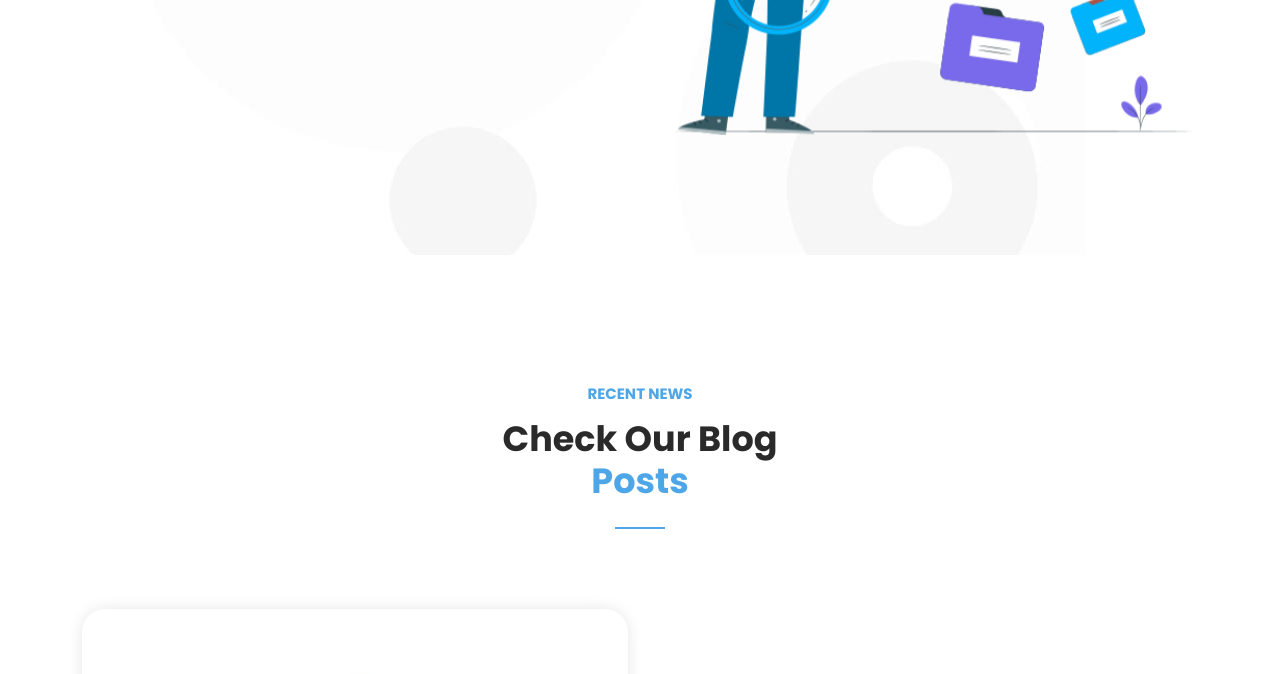
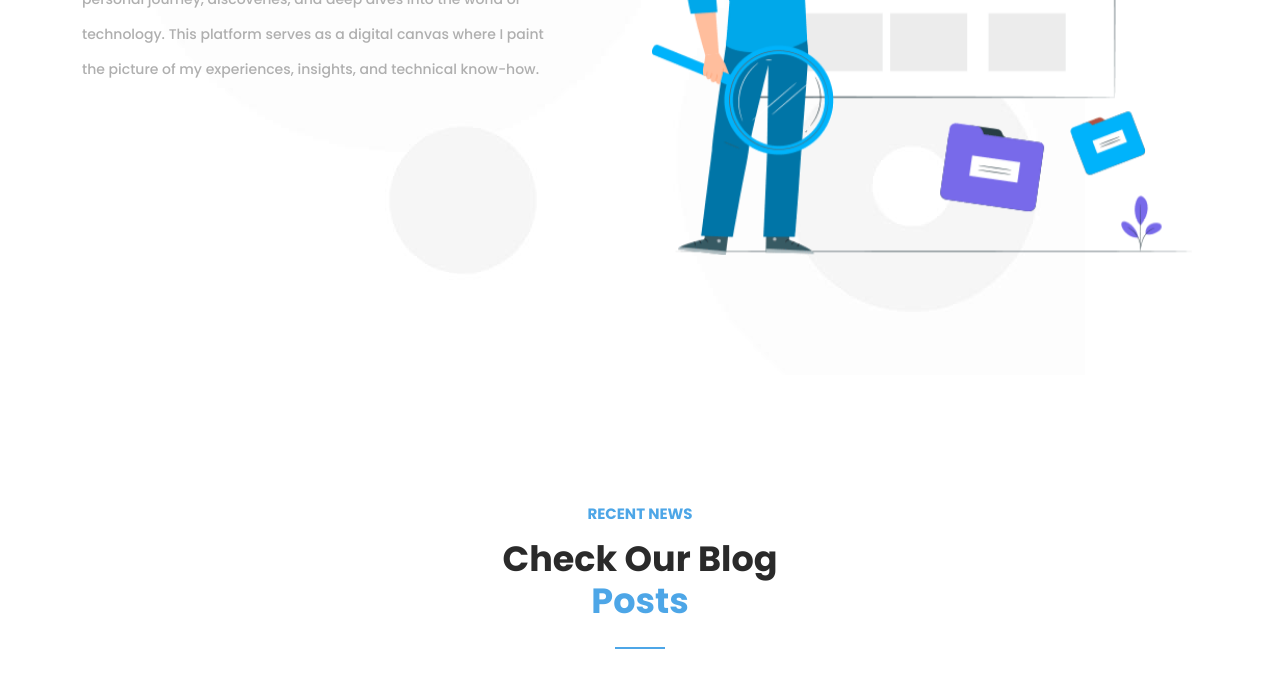
Before and after one commit to saurabh98kannaujia/Blogging-Web-Site, a plain HTML site: page index.html in a window 1280 px wide. Shown: the part 460-1134 px from the top of the page. Drawn offline with nearby package versions, Linux system fonts and the light colour scheme.

Commit message:
Responsive Issue Fixes

```diff
--- a/assets/css/style.css
+++ b/assets/css/style.css
@@ -755,7 +755,7 @@ Banner Style
   background-repeat: no-repeat;
   background-position: center center;
   background-size: cover;
-  padding: 30px 0px 120px 0px;
+  padding:150px 0px 120px 0px;
   position: relative;
   overflow: hidden;
 }
```
